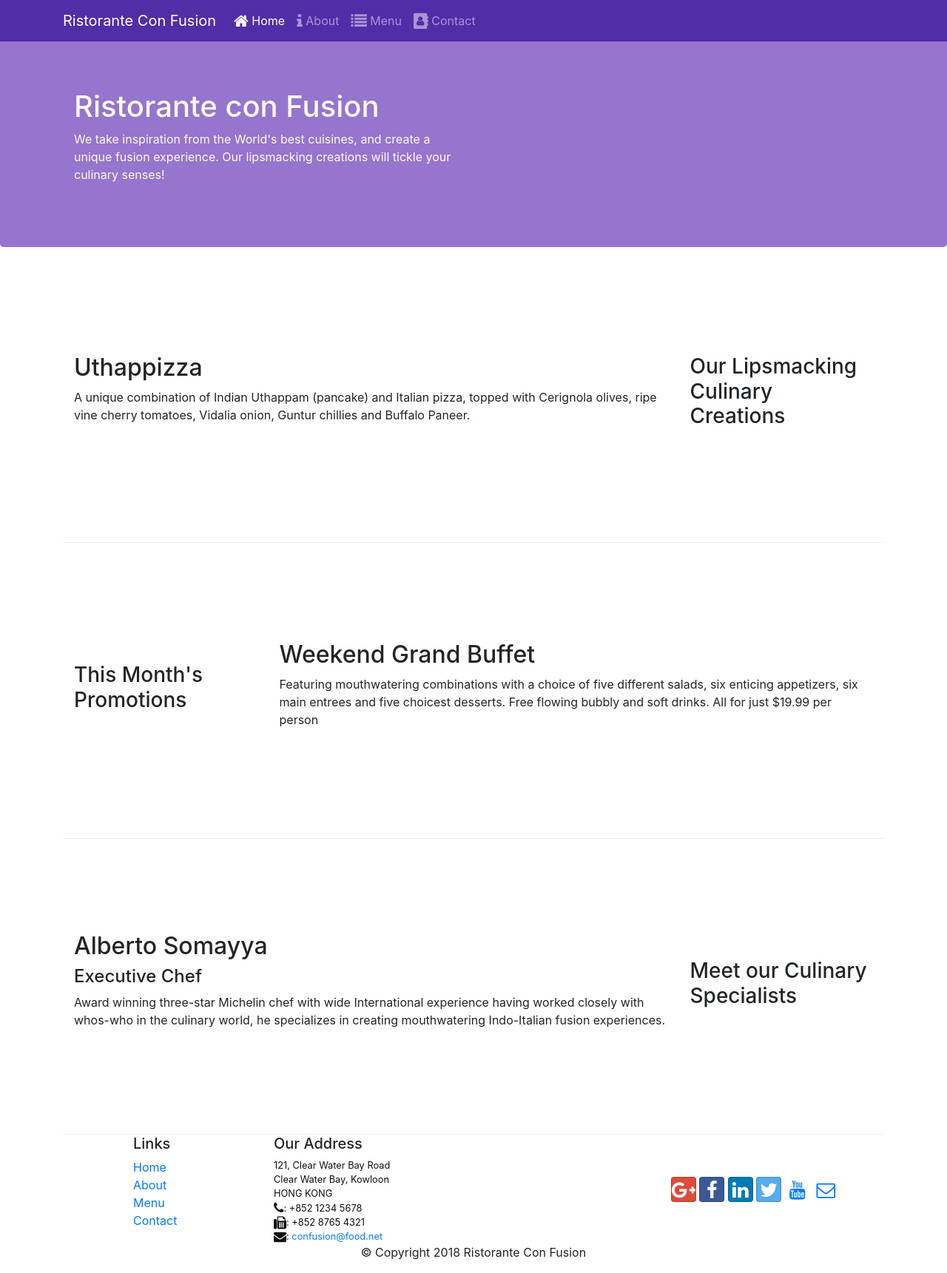
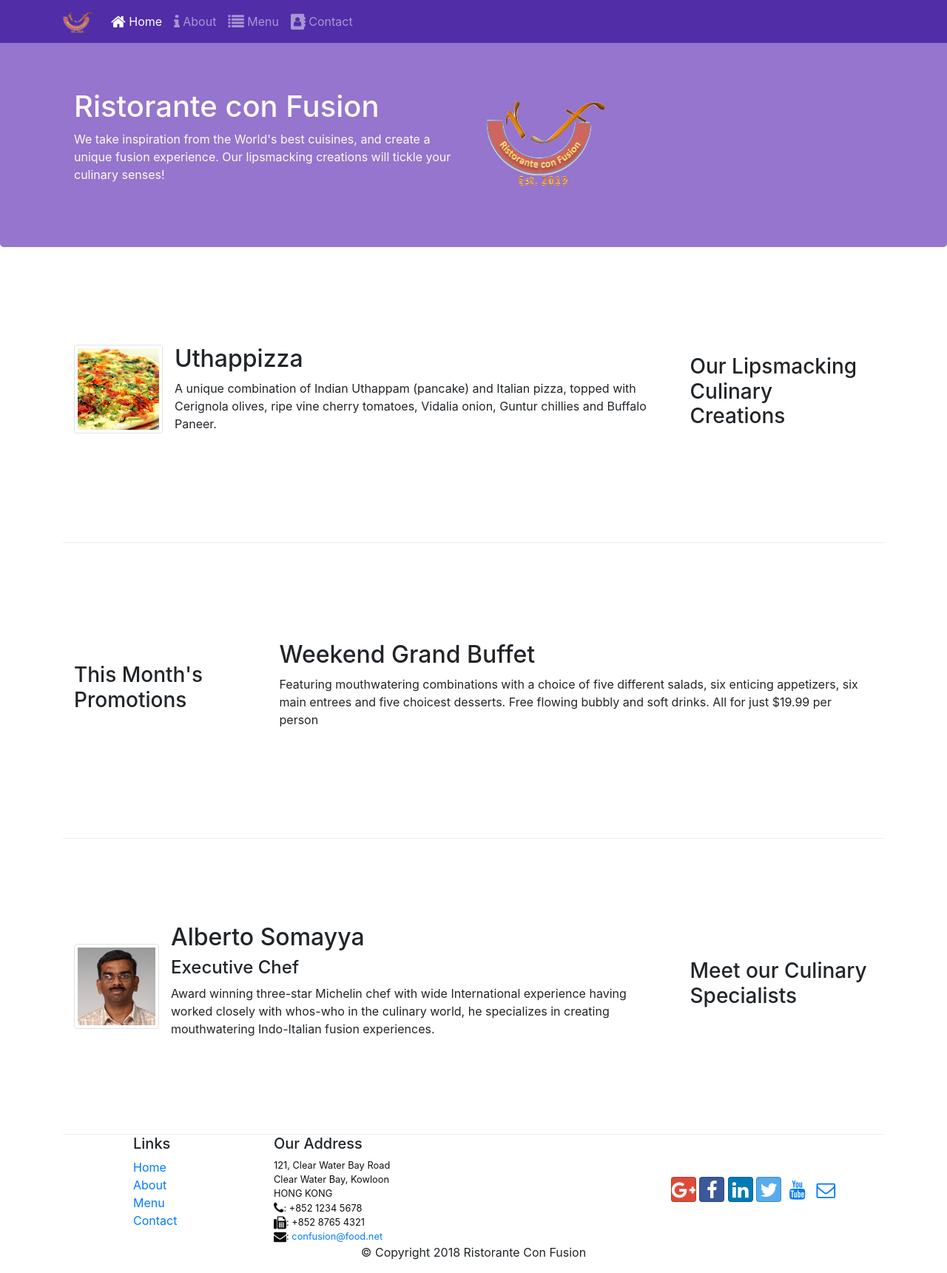
Before and after one commit to rrligeiro/bootstrap4-project, a website: page index.html in a window 1280 px wide. Shown: the whole page at 74% size. Drawn offline with nearby package versions, Linux system fonts and the light colour scheme.

Commit message:
Images and Media

```diff
--- a/index.html
+++ b/index.html
@@ -21,7 +21,7 @@
             <button class="navbar-toggler" type="button" data-toggle="collapse" data-target="#Navbar">
                 <span class="navbar-toggler-icon"></span>
             </button>
-            <a class="navbar-brand" href="#">Ristorante Con Fusion</a>
+            <a class="navbar-brand" href="#"><img src="img/logo.png" height="30" width="41"></a>
             <div class="collapse navbar-collapse" id="Navbar">
                 <ul class="navbar-nav mr-auto">
                     <li class="nav-item active"><a class="nav-link" href="#"><span class="fa fa-home fa-lg"></span> Home</a></li>
@@ -40,7 +40,8 @@
                     <h1>Ristorante con Fusion</h1>
                     <p>We take inspiration from the World's best cuisines, and create a unique fusion experience. Our lipsmacking creations will tickle your culinary senses!</p>
                 </div>
-                <div class="col-12 col-sm">
+                <div class="col-12 col-sm align-self-center">
+                    <img src="img/logo.png" class="img-fluid">
                 </div>
             </div>
         </div>
@@ -52,8 +53,14 @@
                 <h3>Our Lipsmacking Culinary Creations</h3>
             </div>
             <div class="col col-sm order-sm-first col-md">
-                <h2>Uthappizza</h2>
-                <p>A unique combination of Indian Uthappam (pancake) and Italian pizza, topped with Cerignola olives, ripe vine cherry tomatoes, Vidalia onion, Guntur chillies and Buffalo Paneer.</p>
+                <div class="media">
+                    <img class="d-flex mr-3 img-thumbnail aling-self-center"
+                    src="img/uthappizza.png" alt="uthapizaa">
+                    <div class="media-body">
+                        <h2 class="mt-0">Uthappizza</h2>
+                        <p>A unique combination of Indian Uthappam (pancake) and Italian pizza, topped with Cerignola olives, ripe vine cherry tomatoes, Vidalia onion, Guntur chillies and Buffalo Paneer.</p>
+                    </div>
+                </div>
             </div>
         </div>
 
@@ -73,9 +80,15 @@
                 <h3>Meet our Culinary Specialists</h3>
             </div>
             <div class="col col-sm order-sm-first col-md">
-                <h2>Alberto Somayya</h2>
-                <h4>Executive Chef</h4>
-                <p>Award winning three-star Michelin chef with wide International experience having worked closely with whos-who in the culinary world, he specializes in creating mouthwatering Indo-Italian fusion experiences. </p>
+                <div class="media">
+                    <img src="img/alberto.png" alt="alberto"
+                    class="d-flex mr-3 img-thumbnail align-self-center">
+                    <div class="media-body">
+                        <h2 class="mt-0">Alberto Somayya</h2>
+                        <h4>Executive Chef</h4>
+                        <p>Award winning three-star Michelin chef with wide International experience having worked closely with whos-who in the culinary world, he specializes in creating mouthwatering Indo-Italian fusion experiences. </p>
+                    </div>
+                </div>
             </div>
         </div>
     </div>
```
Also changed, not shown: aboutus.html (+3 -2 lines), contactus.html (+3 -2 lines), img/alberto.png (added), img/buffet.png (added), img/logo.png (added), img/uthappizza.png (added).
